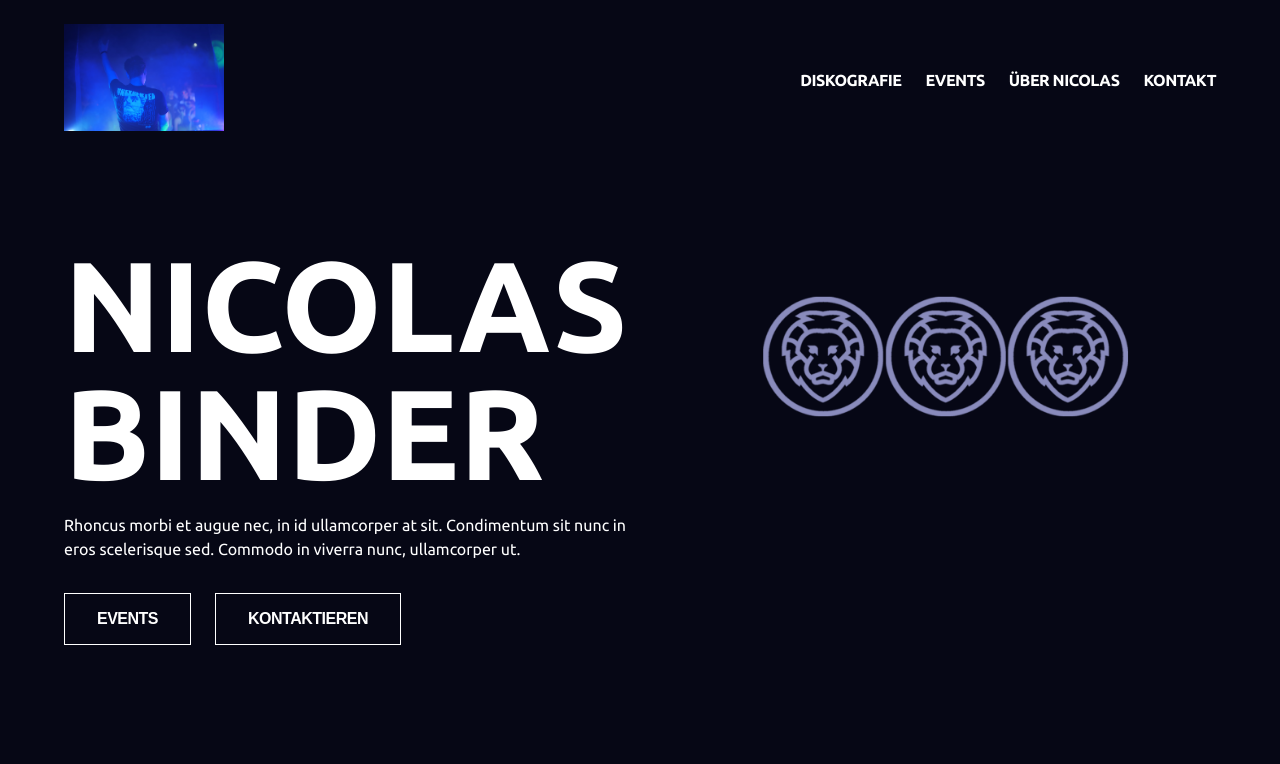
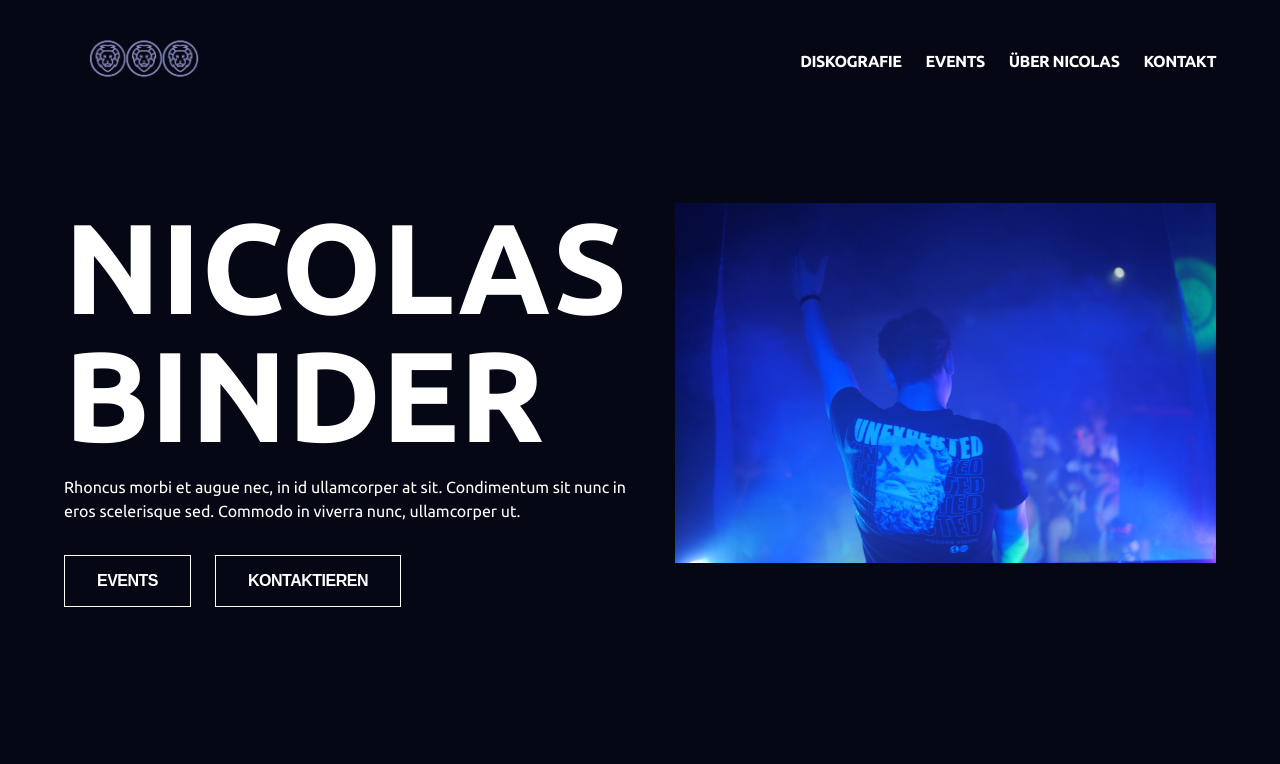
Before and after one commit to Morittz/Nicolas-Binder, a plain HTML site: page index.html in a window 1280 px wide. Shown: the top 764 px of the page. Drawn offline with Linux system fonts and the light colour scheme.

Commit message:
Update index.html

```diff
--- a/index.html
+++ b/index.html
@@ -12,7 +12,7 @@
 <body>
     <div class="container">
         <nav>
-            <div class="logo"><img src="hero-img.png" alt=""></div>
+            <div class="logo"><img src="logo.png" alt=""></div>
             <div class="nav-wrappper">
                 <a href="Diskografie">Diskografie</a>
                 <a href="Events">Events</a>
@@ -32,7 +32,7 @@
                         <button>Kontaktieren</button>
                     </div>
                 </div>
-                <img src="logo.png" alt="">
+                <img src="hero-img.png" alt="">
             </div>
         </div>
     </div>
```
